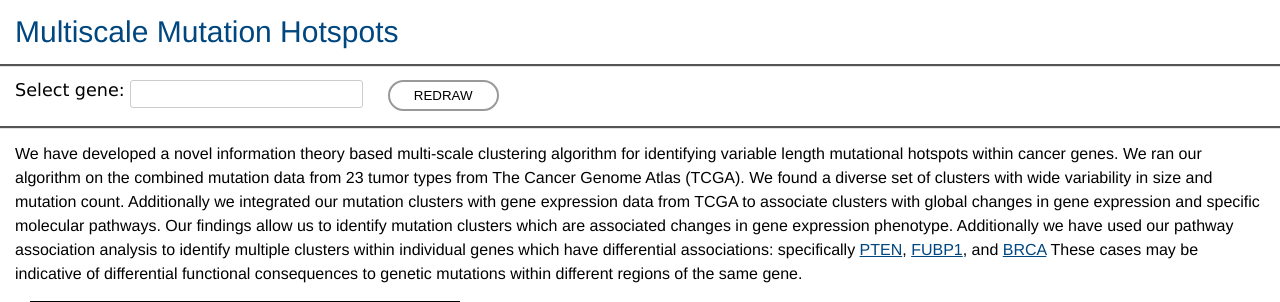
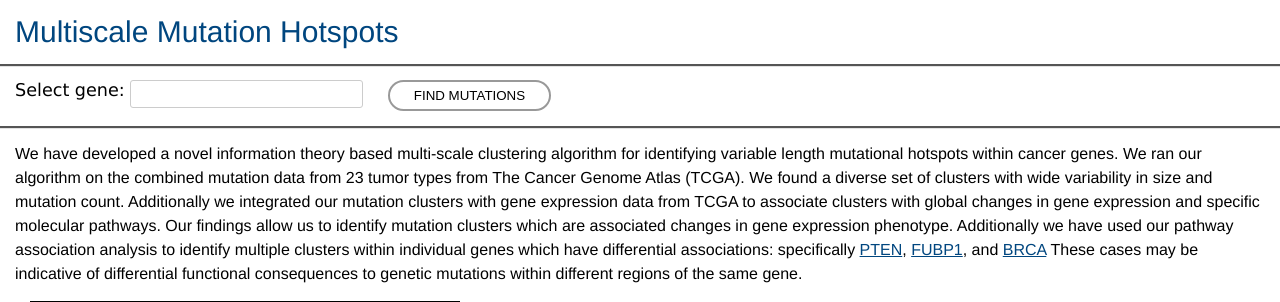
Before and after one commit to cancerregulome/multiscale-mutation-hotspots, a Flask app: page / in a window 1280 px wide. Shown: the top 302 px of the page. Run offline with Flask 2, Linux system fonts and the light colour scheme.

Commit message:
Changed gene search button label on landing page

```diff
--- a/hotspots/landing.py
+++ b/hotspots/landing.py
@@ -27,7 +27,8 @@ def landing_page_view():
             'action': '/seqpeek',
             'tumor_type_select': False,
             'all_tumor_types': tumor_types_for_tpl,
-            'include_summary_paramater': True
+            'include_summary_paramater': True,
+            'button_label': 'Find mutations'
         },
     }
 
--- a/hotspots/seqpeek/view.py
+++ b/hotspots/seqpeek/view.py
@@ -320,6 +320,7 @@ def seqpeek(request_gene, request_tumor_list, summary_only=False):
             'action': '/seqpeek',
             'tumor_type_select': True,
             'all_tumor_types': tumor_types_for_tpl,
+            'button_label': 'Redraw'
         },
         'search': {},
         'plot_data': plot_data,
--- a/templates/hotspots/gene-select-widget.html
+++ b/templates/hotspots/gene-select-widget.html
@@ -20,6 +20,6 @@
         <input type="hidden" name="summary" value="true"/>
     {% endif %}
 
-    <button type="submit">Redraw</button>
+    <button type="submit">{{ gsw.button_label }}</button>
 </form>
 {% endwith %}
```
